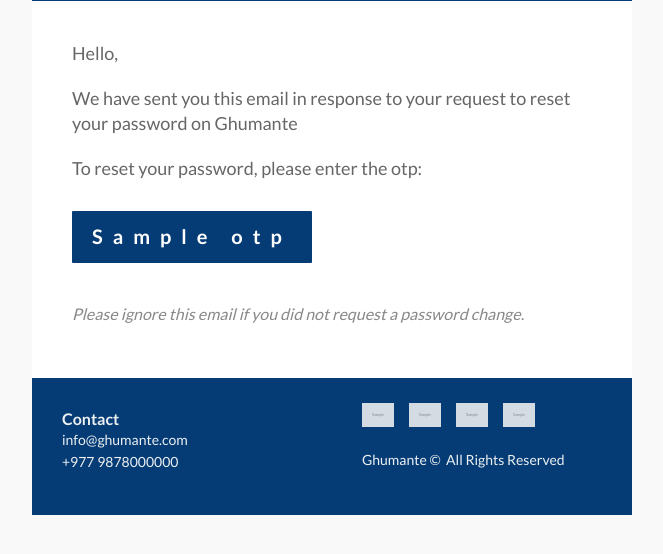
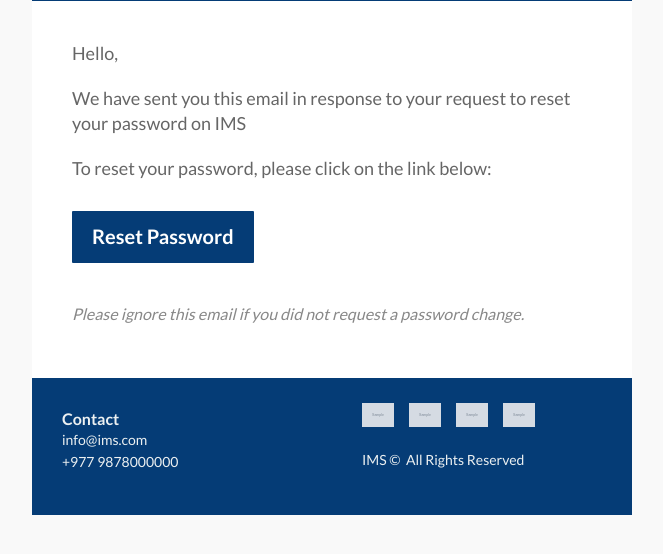
Before and after one commit to bibekjoshi01/ims-backend, a Django app: template src/templates/user/forget_password.html in a window 1280 px wide. Shown: the part 182-736 px from the top of the page, without its empty margins (308-971 px from the left). Run offline with Django 5.2, Linux system fonts and the light colour scheme; the template is opened without the code that fills it: most values are stand-ins (such as "Sample title", 1, 10 or a date in 2020); grey boxes marked "Sample" are stand-in pictures.

Commit message:
templates

```diff
--- a/src/templates/user/forget_password.html
+++ b/src/templates/user/forget_password.html
@@ -519,7 +519,7 @@
                                       "
                                       >We have sent you this email in response
                                       to your request to reset your password on
-                                      Ghumante</span
+                                      IMS</span
                                     >
                                   </p>
                                   <p style="font-size: 14px; line-height: 140%">
@@ -532,8 +532,11 @@
                                         line-height: 25.2px;
                                         color: #666666;
                                       "
-                                      >To reset your password, please enter the
-                                      otp:
+                                    >
+                                      <span
+                                        >To reset your password, please click on
+                                        the link below:</span
+                                      >
                                     </span>
                                   </p>
                                 </div>
@@ -562,7 +565,7 @@
                               >
                                 <div align="left">
                                   <a
-                                    href="#"
+                                    href="{{ redirect_url }}"
                                     target="_blank"
                                     class="v-button"
                                     style="
@@ -582,7 +585,6 @@
                                       word-break: break-word;
                                       word-wrap: break-word;
                                       mso-border-alt: none;
-                                      letter-spacing: 10px;
                                       font-size: 14px;
                                     "
                                   >
@@ -598,8 +600,9 @@
                                           font-size: 20px;
                                           line-height: 21.6px;
                                         "
-                                        >{{otp}}</span
-                                      ></span
+                                      >
+                                        <span>Reset Password</span>
+                                      </span></span
                                     >
                                   </a>
                                 </div>
@@ -783,13 +786,13 @@
                                   </p>
                                   <p style="font-size: 14px; line-height: 140%">
                                     <a
-                                      href="mailto:info@ghumante.com"
+                                      href="mailto:info@lazarus.com"
                                       style="
                                         color: #ecf0f1;
                                         text-decoration: none;
                                       "
                                     >
-                                      info@ghumante.com
+                                      info@ims.com
                                     </a>
                                   </p>
                                   <p style="font-size: 14px; line-height: 140%">
@@ -891,7 +894,7 @@
                                             "
                                           >
                                             <a
-                                              href="https://www.facebook.com/ghumante/"
+                                              href="https://www.facebook.com/lazarus/"
                                               title="Facebook"
                                               target="_blank"
                                             >
@@ -949,7 +952,7 @@
                                             "
                                           >
                                             <a
-                                              href="https://www.youtube.com/@Ghumante"
+                                              href="https://www.youtube.com/@lazarus"
                                               title="Youtube"
                                               target="_blank"
                                             >
@@ -1009,7 +1012,7 @@
                                             "
                                           >
                                             <a
-                                              href="https://www.instagram.com/ghumante/"
+                                              href="https://www.instagram.com/lazarus/"
                                               title="Instagram"
                                               target="_blank"
                                             >
@@ -1067,7 +1070,7 @@
                                             "
                                           >
                                             <a
-                                              href="https://www.linkedin.com/company/ghumante/"
+                                              href="https://www.linkedin.com/company/lazarus/"
                                               title="LinkedIn"
                                               target="_blank"
                                             >
@@ -1143,7 +1146,7 @@
                                             line-height: 19.6px;
                                             font-size: 14px;
                                           "
-                                          >Ghumante &copy;&nbsp; All Rights
+                                          >IMS &copy;&nbsp; All Rights
                                           Reserved</span
                                         ></span
                                       ></span
```
Also changed, not shown: src/templates/user/account_verification.html (+18 -14 lines), src/user/utils/verification.py (+20 -2 lines).
